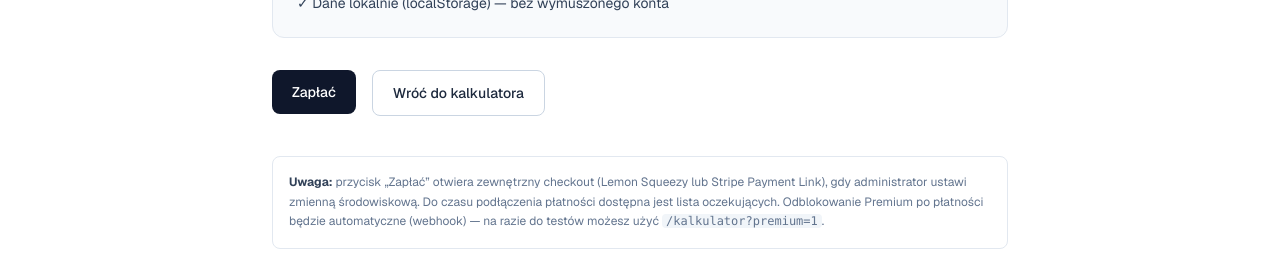
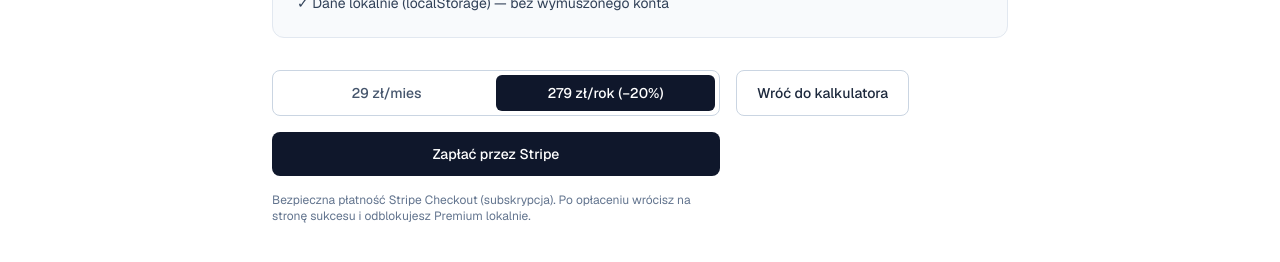
Before and after one commit to ogblakus/kilometrowka, a Next.js app: page /kup in a window 1280 px wide. Shown: the part 597-859 px from the top of the page. Built offline with nearby package versions, Linux system fonts and the light colour scheme; no server answers.

Commit message:
feat: CheckoutButton Stripe Sessions month/year

```diff
--- a/src/components/CheckoutButton.tsx
+++ b/src/components/CheckoutButton.tsx
@@ -1,14 +1,101 @@
 "use client";
 
-import { useState } from "react";
+import { useCallback, useEffect, useState } from "react";
 import WaitlistForm from "@/components/WaitlistForm";
-import { getCheckoutUrl } from "@/lib/plan";
+import {
+  getCheckoutUrl,
+  PREMIUM_PRICE_MONTHLY,
+  PREMIUM_PRICE_YEARLY,
+} from "@/lib/plan";
+
+type Interval = "month" | "year";
+type Mode = "loading" | "stripe" | "legacy" | "waitlist";
 
 export default function CheckoutButton() {
-  const checkoutUrl = getCheckoutUrl();
+  const [mode, setMode] = useState<Mode>("loading");
+  const [interval, setInterval] = useState<Interval>("year");
+  const [busy, setBusy] = useState(false);
+  const [error, setError] = useState<string | null>(null);
   const [showWaitlist, setShowWaitlist] = useState(false);
 
-  if (checkoutUrl) {
+  useEffect(() => {
+    let cancelled = false;
+    (async () => {
+      try {
+        const res = await fetch("/api/checkout");
+        if (res.ok) {
+          const data = (await res.json()) as { configured?: boolean };
+          if (!cancelled && data.configured) {
+            setMode("stripe");
+            return;
+          }
+        }
+      } catch {
+        /* fall through */
+      }
+      if (cancelled) return;
+      if (getCheckoutUrl()) {
+        setMode("legacy");
+      } else {
+        setMode("waitlist");
+      }
+    })();
+    return () => {
+      cancelled = true;
+    };
+  }, []);
+
+  const startCheckout = useCallback(async () => {
+    setBusy(true);
+    setError(null);
+    try {
+      const res = await fetch("/api/checkout", {
+        method: "POST",
+        headers: { "Content-Type": "application/json" },
+        body: JSON.stringify({ interval }),
+      });
+      const data = (await res.json()) as {
+        url?: string;
+        error?: string;
+        code?: string;
+      };
+      if (!res.ok || !data.url) {
+        if (data.code === "not_configured") {
+          setMode("waitlist");
+          setShowWaitlist(true);
+          setError(
+            "Płatności Stripe nie są jeszcze skonfigurowane. Możesz zapisać się na listę.",
+          );
+        } else {
+          setError(data.error || "Nie udało się rozpocząć płatności.");
+        }
+        return;
+      }
+      window.location.href = data.url;
+    } catch {
+      setError("Błąd sieci. Spróbuj ponownie.");
+    } finally {
+      setBusy(false);
+    }
+  }, [interval]);
+
+  if (mode === "loading") {
+    return (
+      <p className="text-sm text-slate-500" aria-live="polite">
+        Ładowanie opcji płatności…
+      </p>
+    );
+  }
+
+  if (mode === "legacy") {
+    const checkoutUrl = getCheckoutUrl();
+    if (!checkoutUrl) {
+      return (
+        <p className="text-sm text-slate-500">
+          Brak skonfigurowanego checkoutu.
+        </p>
+      );
+    }
     return (
       <a
         href={checkoutUrl}
@@ -21,9 +108,32 @@ export default function CheckoutButton() {
     );
   }
 
-  if (showWaitlist) {
+  if (mode === "waitlist" || showWaitlist) {
     return (
       <div className="w-full max-w-md">
+        {error && (
+          <p className="mb-2 text-sm text-amber-800" role="status">
+            {error}
+          </p>
+        )}
+        {!showWaitlist && mode === "waitlist" ? (
+          <div className="flex w-full flex-col gap-3">
+            <button
+              type="button"
+              onClick={() => setShowWaitlist(true)}
+              className="inline-flex items-center justify-center rounded-lg bg-slate-900 px-5 py-3 text-sm font-medium text-white hover:bg-slate-800 focus:outline-none focus-visible:ring-2 focus-visible:ring-slate-400 focus-visible:ring-offset-2"
+            >
+              Wkrótce — zapisz się
+            </button>
+            <p className="text-xs text-slate-500">
+              Stripe Checkout Sessions jeszcze nieaktywny (brak{" "}
+              <code className="rounded bg-slate-100 px-1">STRIPE_SECRET_KEY</code>{" "}
+              / Price ID w Vercel). Zostaw e-mail — zapiszemy go lokalnie w tej
+              przeglądarce.
+            </p>
+          </div>
+        ) : (
+          <>
             <p className="mb-2 text-sm text-slate-600">
               Płatności uruchamiamy wkrótce — zostaw e-mail (zapis lokalny w tej
               przeglądarce):
@@ -32,22 +142,61 @@ export default function CheckoutButton() {
               buttonLabel="Zapisz na listę"
               successMessage="Świetnie! Zapisaliśmy e-mail lokalnie. Po aktywacji płatności odblokujesz Premium."
             />
+          </>
+        )}
       </div>
     );
   }
 
   return (
-    <div className="flex w-full flex-col gap-3 sm:w-auto">
+    <div className="flex w-full flex-col gap-4 sm:max-w-md">
+      <div
+        className="inline-flex rounded-lg border border-slate-300 bg-white p-1 text-sm"
+        role="group"
+        aria-label="Okres subskrypcji"
+      >
         <button
           type="button"
-        onClick={() => setShowWaitlist(true)}
-        className="inline-flex items-center justify-center rounded-lg bg-slate-900 px-5 py-3 text-sm font-medium text-white hover:bg-slate-800 focus:outline-none focus-visible:ring-2 focus-visible:ring-slate-400 focus-visible:ring-offset-2"
+          onClick={() => setInterval("month")}
+          className={`flex-1 rounded-md px-3 py-2 font-medium transition focus:outline-none focus-visible:ring-2 focus-visible:ring-slate-400 ${
+            interval === "month"
+              ? "bg-slate-900 text-white"
+              : "text-slate-600 hover:text-slate-900"
+          }`}
         >
-        Wkrótce — zapisz się
+          {PREMIUM_PRICE_MONTHLY} zł/mies
         </button>
+        <button
+          type="button"
+          onClick={() => setInterval("year")}
+          className={`flex-1 rounded-md px-3 py-2 font-medium transition focus:outline-none focus-visible:ring-2 focus-visible:ring-slate-400 ${
+            interval === "year"
+              ? "bg-slate-900 text-white"
+              : "text-slate-600 hover:text-slate-900"
+          }`}
+        >
+          {PREMIUM_PRICE_YEARLY} zł/rok (−20%)
+        </button>
+      </div>
+
+      <button
+        type="button"
+        disabled={busy}
+        onClick={startCheckout}
+        className="inline-flex w-full items-center justify-center rounded-lg bg-slate-900 px-5 py-3 text-sm font-medium text-white hover:bg-slate-800 focus:outline-none focus-visible:ring-2 focus-visible:ring-slate-400 focus-visible:ring-offset-2 disabled:cursor-not-allowed disabled:opacity-60"
+      >
+        {busy ? "Przekierowanie…" : "Zapłać przez Stripe"}
+      </button>
+
+      {error && (
+        <p className="text-sm text-red-700" role="alert">
+          {error}
+        </p>
+      )}
+
       <p className="text-xs text-slate-500">
-        Checkout jeszcze nieaktywny. Jutro podłączymy Lemon Squeezy / Stripe
-        (zmienne środowiskowe w Vercel).
+        Bezpieczna płatność Stripe Checkout (subskrypcja). Po opłaceniu wrócisz
+        na stronę sukcesu i odblokujesz Premium lokalnie.
       </p>
     </div>
   );
```
Lines whose indentation alone changed are shown as unchanged.
